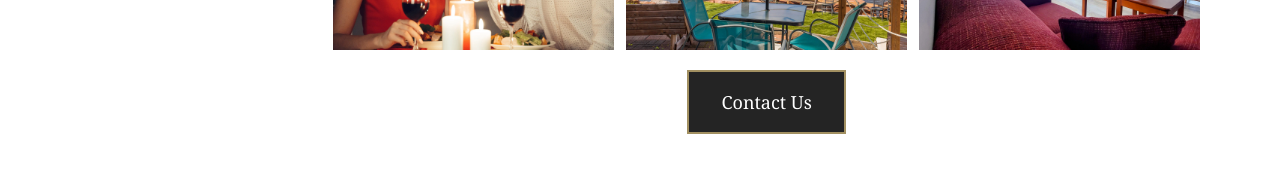
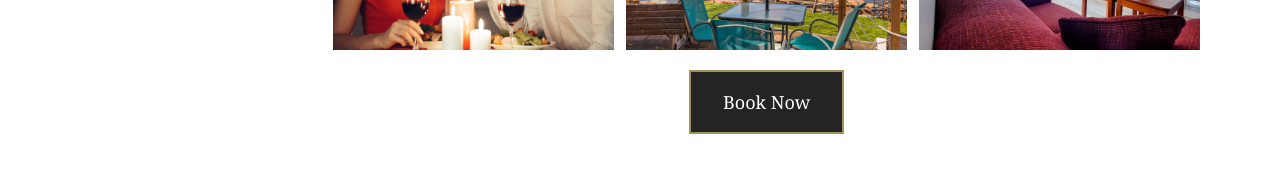
Before and after one commit to evanlarkin10/pier-website, a Next.js app: page /romance-packages in a window 1280 px wide. Shown: the part 970-1154 px from the top of the page. Built offline with nearby package versions, Linux system fonts and the light colour scheme.

Commit message:
Book now instead of contact us for packages

```diff
--- a/src/components/InstaPanel/index.tsx
+++ b/src/components/InstaPanel/index.tsx
@@ -42,7 +42,7 @@ const InstaPanel = () => {
   return (
     <>
       {!!posts.length && (
-        <>
+        <div className="flex flex-col gap-0">
           <div className="flex flex-col gap-2 text-center">
             <Text variant="h4" additionalClasses="text-center">
               What&apos;s New?
@@ -145,7 +145,7 @@ const InstaPanel = () => {
               ))}
             </div>
           </div>
-        </>
+        </div>
       )}
     </>
   );
--- a/src/pages/anne-of-green-gables.tsx
+++ b/src/pages/anne-of-green-gables.tsx
@@ -3,8 +3,9 @@ import Image from "next/image";
 import Metadata from "@/components/Metadata";
 import LetterText from "@/components/Headers/LetterText";
 import SeasonalPricing from "@/components/SeasonalPricing";
-import ContactUs from "@/components/ContactUsSection/ContactUs";
 import { useNavigate } from "@/utils/useNavigate";
+import Button from "@/components/Button";
+import { WEBREZ_BOOKING_URL } from "@/utils/constants";
 
 export default function AnneOfGreenGables() {
   const navigate = useNavigate();
@@ -52,7 +53,14 @@ export default function AnneOfGreenGables() {
                     },
                   ]}
                 />
-                <ContactUs />
+                <Button
+                  text="Book Now"
+                  color="primary"
+                  variant="solid"
+                  additionalClasses="w-fit self-center"
+                  size="lg"
+                  onClick={() => window.open(WEBREZ_BOOKING_URL, "_blank")}
+                />
               </div>
             </div>
           </div>
--- a/src/pages/golf-packages.tsx
+++ b/src/pages/golf-packages.tsx
@@ -3,8 +3,9 @@ import Image from "next/image";
 import Metadata from "@/components/Metadata";
 import LetterText from "@/components/Headers/LetterText";
 import SeasonalPricing from "@/components/SeasonalPricing";
-import ContactUs from "@/components/ContactUsSection/ContactUs";
 import { useNavigate } from "@/utils/useNavigate";
+import Button from "@/components/Button";
+import { WEBREZ_BOOKING_URL } from "@/utils/constants";
 
 export default function GolfPackages() {
   const navigate = useNavigate();
@@ -50,7 +51,14 @@ export default function GolfPackages() {
                     "Access to all Cavendish Beach courses",
                   ]}
                 />
-                <ContactUs />
+                <Button
+                  text="Book Now"
+                  color="primary"
+                  variant="solid"
+                  additionalClasses="w-fit self-center"
+                  size="lg"
+                  onClick={() => window.open(WEBREZ_BOOKING_URL, "_blank")}
+                />
               </div>
             </div>
           </div>
--- a/src/pages/romance-packages.tsx
+++ b/src/pages/romance-packages.tsx
@@ -4,7 +4,8 @@ import Text from "@/components/Text";
 import Metadata from "@/components/Metadata";
 import BulletList from "@/components/BulletList";
 import LetterText from "@/components/Headers/LetterText";
-import ContactUs from "@/components/ContactUsSection/ContactUs";
+import Button from "@/components/Button";
+import { WEBREZ_BOOKING_URL } from "@/utils/constants";
 
 export default function RomancePackages() {
   return (
@@ -70,7 +71,14 @@ export default function RomancePackages() {
                 />
               </div>
             </div>
-            <ContactUs />
+            <Button
+              text="Book Now"
+              color="primary"
+              variant="solid"
+              additionalClasses="w-fit self-center"
+              size="lg"
+              onClick={() => window.open(WEBREZ_BOOKING_URL, "_blank")}
+            />
           </div>
         </div>
       </PageLayout>
```
